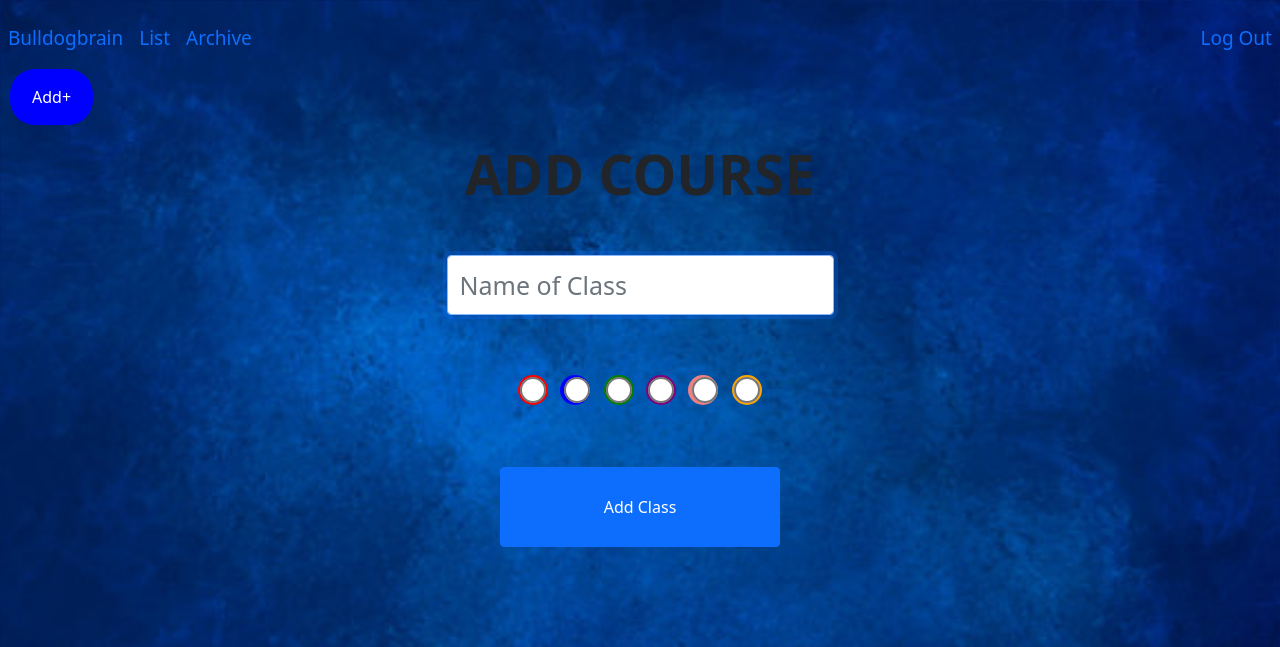
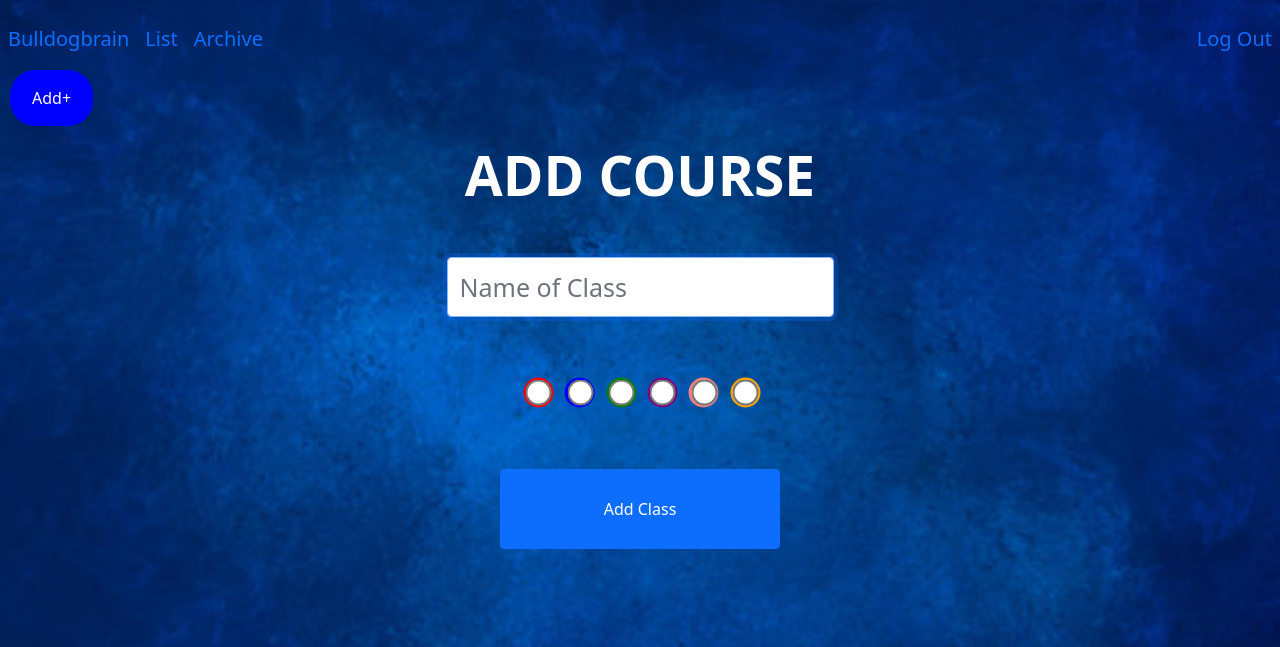
Before and after one commit to adhamhus/CS50FinalProject, a Flask app: page /makingClasses in a window 1280 px wide; the page is wider, and only the part inside the window is pictured. Shown: the top 647 px of that part. Run offline with Flask 2, Linux system fonts and the light colour scheme; a user stored in the database is signed in; some libraries are stand-ins or nearby versions.

Commit message:
worked on css, created urgent view

```diff
--- a/bulldogbrain/app.py
+++ b/bulldogbrain/app.py
@@ -109,7 +109,7 @@
     else:
         return render_template("eventsform.html")
 
-@app.route("/urgent", methods=["GET", "POST"])
+@app.route("/today", methods=["GET", "POST"])
 @login_required
 def dayChronoligical():
 
@@ -125,9 +125,29 @@
         event_id = request.form.get("event_id")
         db.execute("UPDATE events SET completed = '1' WHERE event_id = ?", event_id)
 
+        return redirect("/today")
+    else:
+        return render_template("/dayChronoligical.html", assignments=assignments, events=events)
+
+@app.route("/urgent", methods=["GET", "POST"])
+@login_required
+def dayImportance():
+
+    """List view of assignments and events"""
+    assignments = db.execute(
+            "SELECT id, title, course, date(deadline) as date, CASE WHEN StrFTime('%H', deadline) % 12 = 0 THEN 12 ELSE StrFTime('%H', deadline) % 12 END || ':' || StrFTime('%M', deadline) || ' ' || CASE WHEN CAST(StrFTime('%H', deadline) AS INTEGER) > 12 THEN 'PM' ELSE 'AM' END 'time', importance, notes FROM assignments WHERE user_id = ? AND completed != 1 AND date(deadline) = date('now') ORDER BY importance DESC", session["user_id"])
+    events = db.execute(
+            "SELECT event_id, title, location, start_date, CASE WHEN StrFTime('%H', start_time) % 12 = 0 THEN 12 ELSE StrFTime('%H', start_time) % 12 END || ':' || StrFTime('%M', start_time) || ' ' || CASE WHEN CAST(StrFTime('%H', start_time) AS INTEGER) > 12 THEN 'PM' ELSE 'AM' END 'start_time', end_date, CASE WHEN StrFTime('%H', end_time) % 12 = 0 THEN 12 ELSE StrFTime('%H', end_time) % 12 END || ':' || StrFTime('%M', end_time) || ' ' || CASE WHEN CAST(StrFTime('%H', end_time) AS INTEGER) > 12 THEN 'PM' ELSE 'AM' END 'end_time', importance, notes FROM events WHERE user_id = ? AND completed != 1 AND end_date = date('now') ORDER BY importance DESC", session["user_id"])
+
+    if request.method == "POST":
+        assignment_id = request.form.get("assignment_id")
+        db.execute("UPDATE assignments SET completed = '1' WHERE id = ?", assignment_id)
+        event_id = request.form.get("event_id")
+        db.execute("UPDATE events SET completed = '1' WHERE event_id = ?", event_id)
+
         return redirect("/urgent")
     else:
-        return render_template("/dayChronoligical.html", assignments=assignments, events=events)
+        return render_template("/dayImportance.html", assignments=assignments, events=events)
 
 
 @app.route("/login", methods=["GET", "POST"])
--- a/bulldogbrain/static/styles.css
+++ b/bulldogbrain/static/styles.css
@@ -1,5 +1,3 @@
-
-
 {box-sizing: border-box;}
 
 /* The popup form - hidden by default */
@@ -208,37 +206,37 @@
 .courseColor1 {
   accent-color: red;
   position: relative;
-  left: -2px;
+  left: -50px;
 }
 
 .courseColor2 {
   accent-color: blue;
   position: relative;
-  left: -2px;
+  left: -30px;
 }
 
 .courseColor3 {
   accent-color: green;
   position: relative;
-  left: -2px;
+  left: -10px;
 }
 
 .courseColor4 {
   accent-color: purple;
   position: relative;
-  left: -2px;
+  left: 10px;
 }
 
 .courseColor5 {
   accent-color: lightcoral;
   position: relative;
-  left: -2px;
+  left: 30px;
 }
 
 .courseColor6 {
   accent-color: orange;
   position: relative;
-  left: -2px;
+  left: 50px;
 }
 
 .center {
@@ -266,7 +264,7 @@
   display: inline-block;
   position: relative;
   top: 25px;
-  left: -5.5px
+  left: -53.5px
 }
 
 .dot2 {
@@ -277,7 +275,7 @@
   display: inline-block;
   position: relative;
   top: 25px;
-  left: -3.4px
+  left: -31.4px
 }
 
 .dot3 {
@@ -288,7 +286,7 @@
   display: inline-block;
   position: relative;
   top: 25px;
-  left: -1.1px
+  left: -9.1px
 }
 
 .dot4 {
@@ -299,7 +297,7 @@
   display: inline-block;
   position: relative;
   top: 25px;
-  left: 1.3px
+  left: 13px
 }
 
 .dot5 {
@@ -310,7 +308,7 @@
   display: inline-block;
   position: relative;
   top: 25px;
-  left: 3px
+  left: 35.1px
 }
 
 .dot6 {
@@ -321,5 +319,5 @@
   display: inline-block;
   position: relative;
   top: 25px;
-  left: 5.5px
+  left: 57.3px
 }
--- a/bulldogbrain/templates/dayChronoligical.html
+++ b/bulldogbrain/templates/dayChronoligical.html
@@ -75,7 +75,7 @@
                 <tbody>
                     <!-- TODO: Loop through the database entries to display them in this table -->
                     {% for events in events %}
-                    <tr>
+                    <tr style="color:white; background-color:rgba(137, 133, 133, 0.55);">
                         <td>
                             <form id="completion" action="/urgent" method="post">
                                 <input autocomplete="off" type="checkbox" id="event_id" name="event_id" value="{{ events.event_id }}" onclick="submit()" required>
@@ -88,7 +88,7 @@
                              });
                              }
                             </script>
-                        </td style="color:white;">
+                        </td>
                         <td>{{ events.title }}</td>
                         <td>{{ events.start_date }} @ {{ events.start_time }}</td>
                         <td>{{ events.end_date }} @ {{ events.end_time }}</td>
--- a/bulldogbrain/templates/eventsform.html
+++ b/bulldogbrain/templates/eventsform.html
@@ -12,7 +12,7 @@
       background-position-y: 0px;
     }
 </style>
-<form action="/eventsform" method="post">
+<form  style="color:white" action="/eventsform" method="post">
     <div class="mb-3">
         <input autocomplete="off" autofocus class="form-control mx-auto w-auto" id="title" name="title" placeholder="Event Name" type="text" required>
     </div>
@@ -38,6 +38,7 @@
         <label>End Time: (optional)</label>
         <input autocomplete="off" class="form-control mx-auto w-auto" id="end_time" name="end_time" type="time">
     </div>
+    <br>
     <div class="mb-3">
         <input class="form-control mx-auto w-auto" id="notes" name="notes" placeholder="Notes" type="Text">
     </div>
--- a/bulldogbrain/templates/layout.html
+++ b/bulldogbrain/templates/layout.html
@@ -30,12 +30,12 @@
           <div class="collapse navbar-collapse" id="navbar">
               {% if session["user_id"] %}
                   <ul class="navbar-nav me-auto mt-2">
-                    <li style="font-size: 19px" class="nav-item"><a class="nav-link" href="/urgent">Bulldogbrain</a></li>
-                    <li style="font-size: 19px" class="nav-item"><a class="nav-link" href="/list">List</a></li>
-                    <li style="font-size: 19px" class="nav-item"><a class="nav-link" href="/archive">Archive</a></li>
+                    <li style="font-size: 20px" class="nav-item"><a class="nav-link" href="/today">Bulldogbrain</a></li>
+                    <li style="font-size: 20px" class="nav-item"><a class="nav-link" href="/list">List</a></li>
+                    <li style="font-size: 20px" class="nav-item"><a class="nav-link" href="/archive">Archive</a></li>
                   </ul>
                   <ul class="navbar-nav ms-auto mt-2">
-                      <li style="font-size: 19px" class="nav-item"><a class="nav-link" href="/logout">Log Out</a></li>
+                      <li style="font-size: 20px" class="nav-item"><a class="nav-link" href="/logout">Log Out</a></li>
                   </ul>
 
               {% else %}
--- a/bulldogbrain/templates/makingClasses.html
+++ b/bulldogbrain/templates/makingClasses.html
@@ -13,31 +13,31 @@
         }
     </style>
     <form action="/makingClasses" method="post">
-        <strong style="font-size:55px;position:relative;top:-40px">ADD COURSE</strong>
+        <strong style="font-size:55px;position:relative;top:-40px; color:white">ADD COURSE</strong>
         <br>
         <div class="mb-3">
             <input style="height:60px;width:300px;font-size:25px;" autocomplete="off" autofocus class="form-control mx-auto w-auto" id="title" name="title" placeholder="Name of Class" type="text" required>
         </div>
         <br>
-        <div style = "transform: scale(2)" class="mb-3">
-            <span class="dot1"></span>
-            <span class="dot2"></span>
-            <span class="dot3"></span>
-            <span class="dot4"></span>
-            <span class="dot5"></span>
-            <span class="dot6"></span>
+        <div class="mb-3">
+            <span style = "transform: scale(2)" class="dot1"></span>
+            <span style = "transform: scale(2)" class="dot2"></span>
+            <span style = "transform: scale(2)" class="dot3"></span>
+            <span style = "transform: scale(2)" class="dot4"></span>
+            <span style = "transform: scale(2)" class="dot5"></span>
+            <span style = "transform: scale(2)" class="dot6"></span>
             <br>
-            <input class="courseColor1" type="radio" id="color" name="color" value="red" required>
+            <input style = "transform: scale(2)" class="courseColor1" type="radio" id="color" name="color" value="red" required>
             <label for="red"></label>
-            <input class="courseColor2" type="radio" id="color" name="color" value="blue">
+            <input style = "transform: scale(2)" class="courseColor2" type="radio" id="color" name="color" value="blue">
             <label for="blue"></label>
-            <input class="courseColor3" type="radio" id="color" name="color" value="green">
+            <input style = "transform: scale(2)"class="courseColor3" type="radio" id="color" name="color" value="green">
             <label for="green"></label>
-            <input class="courseColor4" type="radio" id="color" name="color" value="purple">
+            <input style = "transform: scale(2)" class="courseColor4" type="radio" id="color" name="color" value="purple">
             <label for="purple"></label>
-            <input class="courseColor5" type="radio" id="color" name="color" value="lightcoral">
+            <input style = "transform: scale(2)" class="courseColor5" type="radio" id="color" name="color" value="lightcoral">
             <label for="lightcoral"></label>
-            <input class="courseColor6" type="radio" id="color" name="color" value="orange">
+            <input style = "transform: scale(2)" class="courseColor6" type="radio" id="color" name="color" value="orange">
             <label for="orange"></label>
             <br>
             <br>
```
Also changed, not shown: TO-DO.txt (+6 -6 lines), bulldogbrain/templates/assignmentsform.html (+10 -9 lines), bulldogbrain/templates/dayImportance.html (+49 -25 lines), bulldogbrain/templates/register.html (+9 -0 lines), bulldogbrain/bulldogbrain.db, bulldogbrain/static/login.css (deleted), 2 other files.
